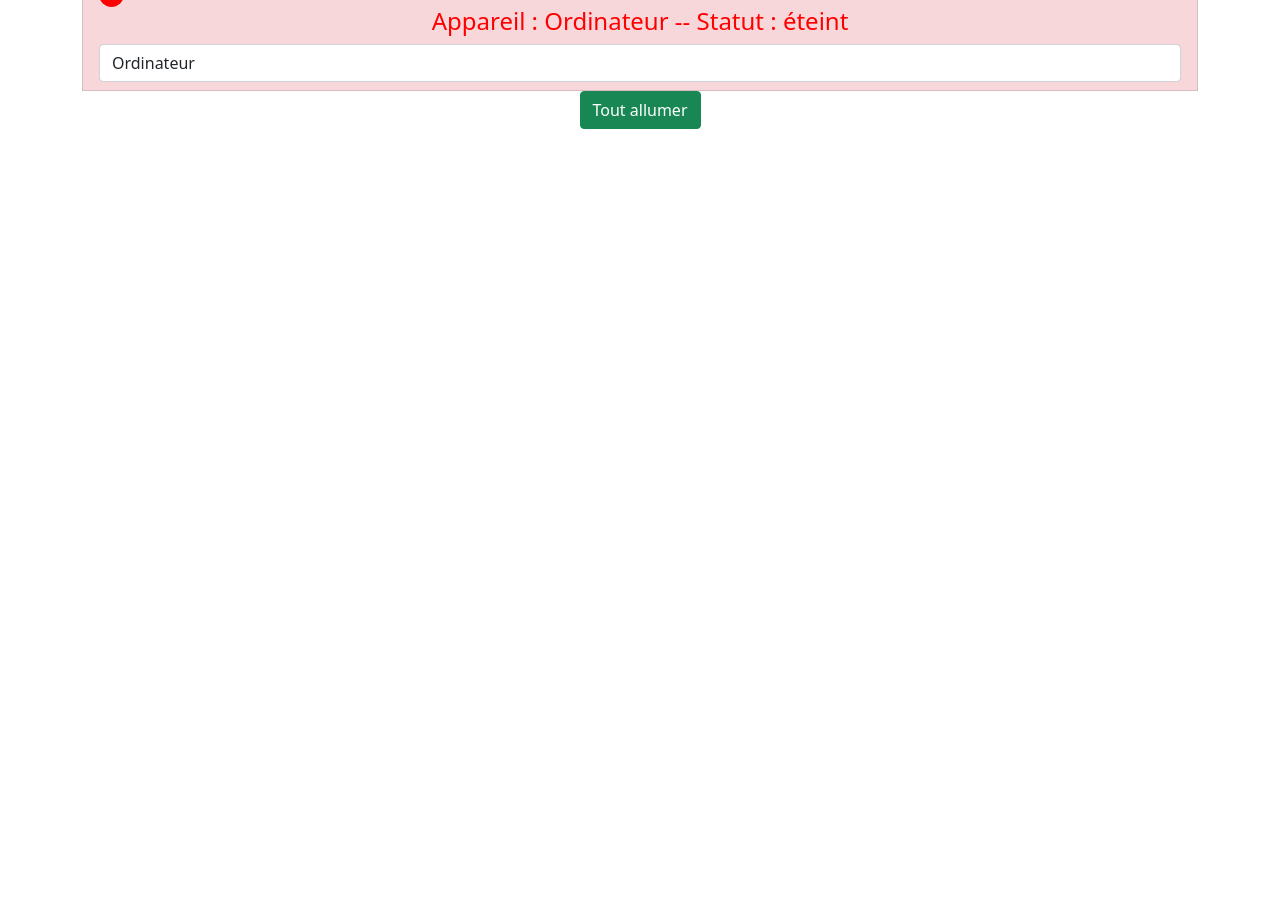
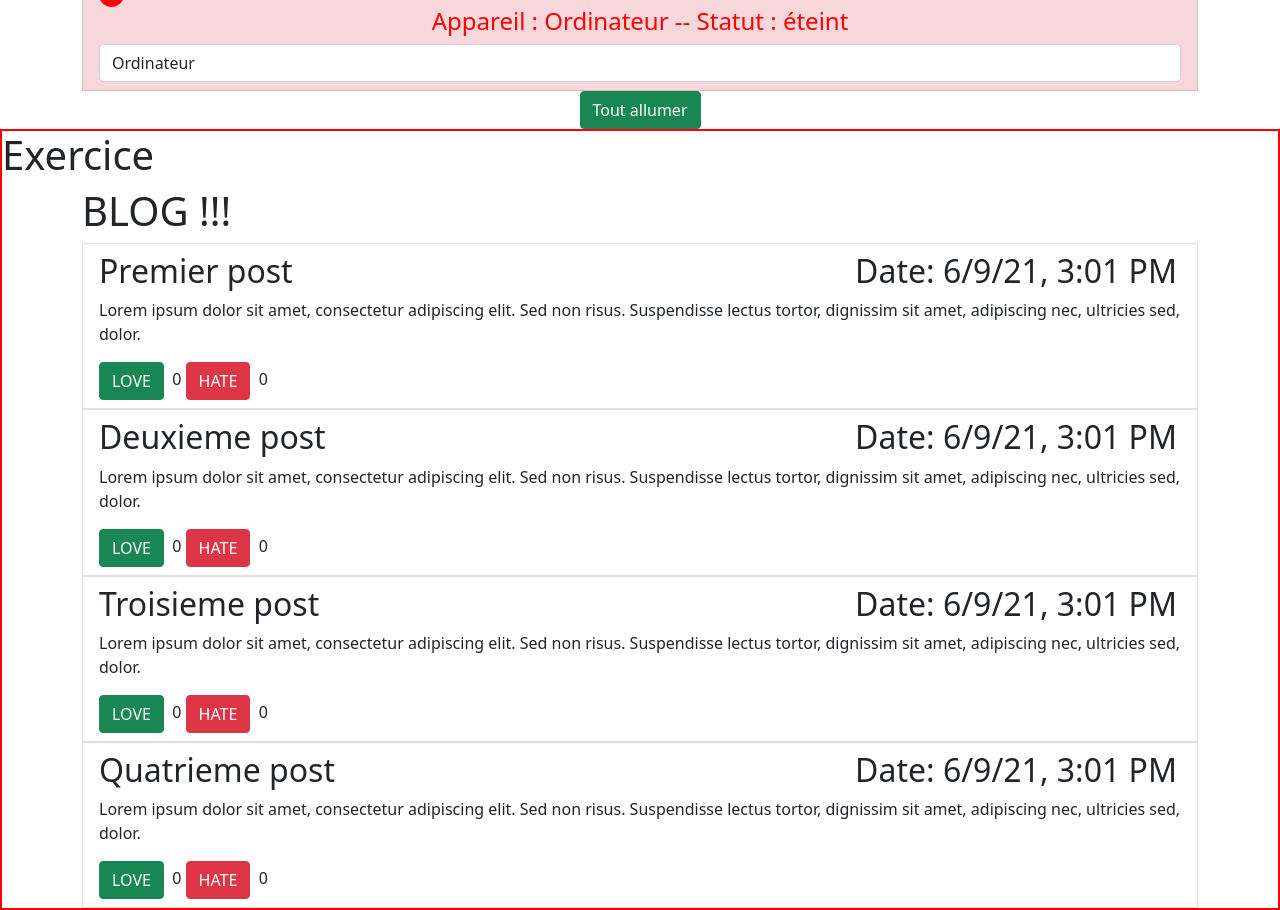
Before and after one commit to EnzoFB/CoursOC_Angular, an Angular app: page / in a window 1280 px wide. Shown: the part 420-1330 px from the top of the page. Before the commit the page ends 800 px from the top, so only its background shows below. Built offline with nearby package versions, Linux system fonts and the light colour scheme.

Commit message:
Exercice Blog OC

```diff
--- a/src/app/app.component.html
+++ b/src/app/app.component.html
@@ -15,4 +15,8 @@
       </div>
     </div>
   </div>
+  <div style="border: 2px solid red; text-align: left;">
+    <h1>Exercice</h1>
+    <app-post-list [posts]="posts"></app-post-list>
+  </div>
 </div>
--- a/src/app/app.component.ts
+++ b/src/app/app.component.ts
@@ -1,4 +1,5 @@
 import { Component } from '@angular/core';
+import Post from './models/post.model';
 
 @Component({
   selector: 'app-root',
@@ -36,6 +37,37 @@ export class AppComponent {
     }
   ];
 
+  posts: Post[] = [
+    {
+      title: 'Premier post',
+      content: 'Lorem ipsum dolor sit amet, consectetur adipiscing elit. Sed non risus. Suspendisse lectus tortor, dignissim sit amet, adipiscing nec, ultricies sed, dolor.',
+      loveIts: 0,
+      hateIts: 0,
+      createdAt: new Date()
+    },
+    {
+      title: 'Deuxieme post',
+      content: 'Lorem ipsum dolor sit amet, consectetur adipiscing elit. Sed non risus. Suspendisse lectus tortor, dignissim sit amet, adipiscing nec, ultricies sed, dolor.',
+      loveIts: 0,
+      hateIts: 0,
+      createdAt: new Date()
+    },
+    {
+      title: 'Troisieme post',
+      content: 'Lorem ipsum dolor sit amet, consectetur adipiscing elit. Sed non risus. Suspendisse lectus tortor, dignissim sit amet, adipiscing nec, ultricies sed, dolor.',
+      loveIts: 0,
+      hateIts: 0,
+      createdAt: new Date()
+    },
+    {
+      title: 'Quatrieme post',
+      content: 'Lorem ipsum dolor sit amet, consectetur adipiscing elit. Sed non risus. Suspendisse lectus tortor, dignissim sit amet, adipiscing nec, ultricies sed, dolor.',
+      loveIts: 0,
+      hateIts: 0,
+      createdAt: new Date()
+    }
+  ]
+
   constructor() {
     setTimeout( () => { this.isAuth = true; }, 4000 );
   }
--- a/src/app/app.module.ts
+++ b/src/app/app.module.ts
@@ -5,12 +5,16 @@ import { AppComponent } from './app.component';
 import { MonPremierComponent } from './mon-premier/mon-premier.component';
 import { AppareilComponent } from './appareil/appareil.component';
 import { FormsModule } from '@angular/forms';
+import { PostListComponent } from './post-list/post-list.component';
+import { PostListItemComponent } from './post-list/post-list-item/post-list-item.component';
 
 @NgModule({
   declarations: [
     AppComponent,
     MonPremierComponent,
-    AppareilComponent
+    AppareilComponent,
+    PostListComponent,
+    PostListItemComponent
   ],
   imports: [
     BrowserModule,
--- /dev/null
+++ b/src/app/models/post.model.ts
@@ -0,0 +1,7 @@
+export default interface Post {
+    title: string,
+    content: string,
+    loveIts: number,
+    hateIts: number,
+    createdAt: Date
+}
--- /dev/null
+++ b/src/app/post-list/post-list-item/post-list-item.component.html
@@ -0,0 +1,9 @@
+<li *ngIf="post != null" [ngClass]="{'list-group-item': true,
+                                     'text-dark': true,
+                                     'list-group-item-success': post.loveIts > post.hateIts,
+                                     'list-group-item-danger': post.hateIts > post.loveIts}">
+    <h2>{{ post.title }} <span style="position: absolute; right: 20px;">Date: {{ post.createdAt | date:'short' }}</span></h2>
+    <p>{{ post.content }}</p>
+    <button class="btn btn-success" (click)="onLove()">LOVE</button> &nbsp;{{ post.loveIts }}
+    <button class="btn btn-danger" (click)="onHate()">HATE</button> &nbsp;{{ post.hateIts }}
+</li>
--- /dev/null
+++ b/src/app/post-list/post-list-item/post-list-item.component.ts
@@ -0,0 +1,27 @@
+import { Component, Input, OnInit } from '@angular/core';
+import Post from 'src/app/models/post.model';
+
+@Component({
+  selector: 'app-post-list-item',
+  templateUrl: './post-list-item.component.html',
+  styleUrls: ['./post-list-item.component.scss']
+})
+export class PostListItemComponent implements OnInit {
+
+  @Input() post?: Post;
+
+  constructor() { }
+
+  ngOnInit(): void {
+  }
+
+  onLove() {
+    console.log("Love !");
+    this.post!.loveIts++;
+  }
+
+  onHate() {
+    console.log("Hate !");
+    this.post!.hateIts++;
+  }
+}
--- /dev/null
+++ b/src/app/post-list/post-list.component.html
@@ -0,0 +1,6 @@
+<div class="container">
+    <h1>BLOG !!!</h1>
+    <ul class="list-group">
+        <app-post-list-item *ngFor="let post of posts" [post]="post"></app-post-list-item>
+    </ul>
+</div>
--- /dev/null
+++ b/src/app/post-list/post-list.component.ts
@@ -0,0 +1,18 @@
+import { Component, Input, OnInit } from '@angular/core';
+import Post from '../models/post.model';
+
+@Component({
+  selector: 'app-post-list',
+  templateUrl: './post-list.component.html',
+  styleUrls: ['./post-list.component.scss']
+})
+export class PostListComponent implements OnInit {
+
+  @Input() posts: Post[] = [];
+
+  constructor() { }
+
+  ngOnInit(): void {
+  }
+
+}
```
Also changed, not shown: src/app/post-list/post-list-item/post-list-item.component.scss (added), src/app/post-list/post-list.component.scss (added).
